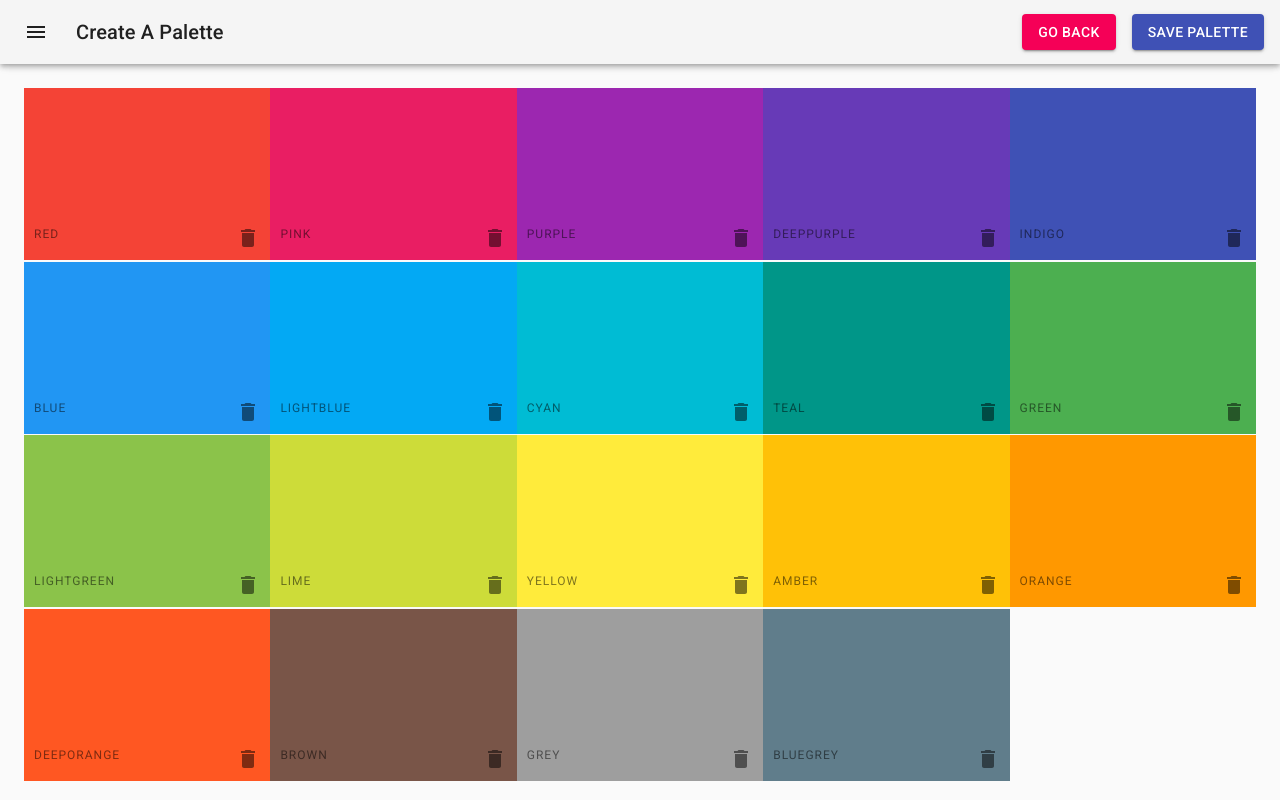
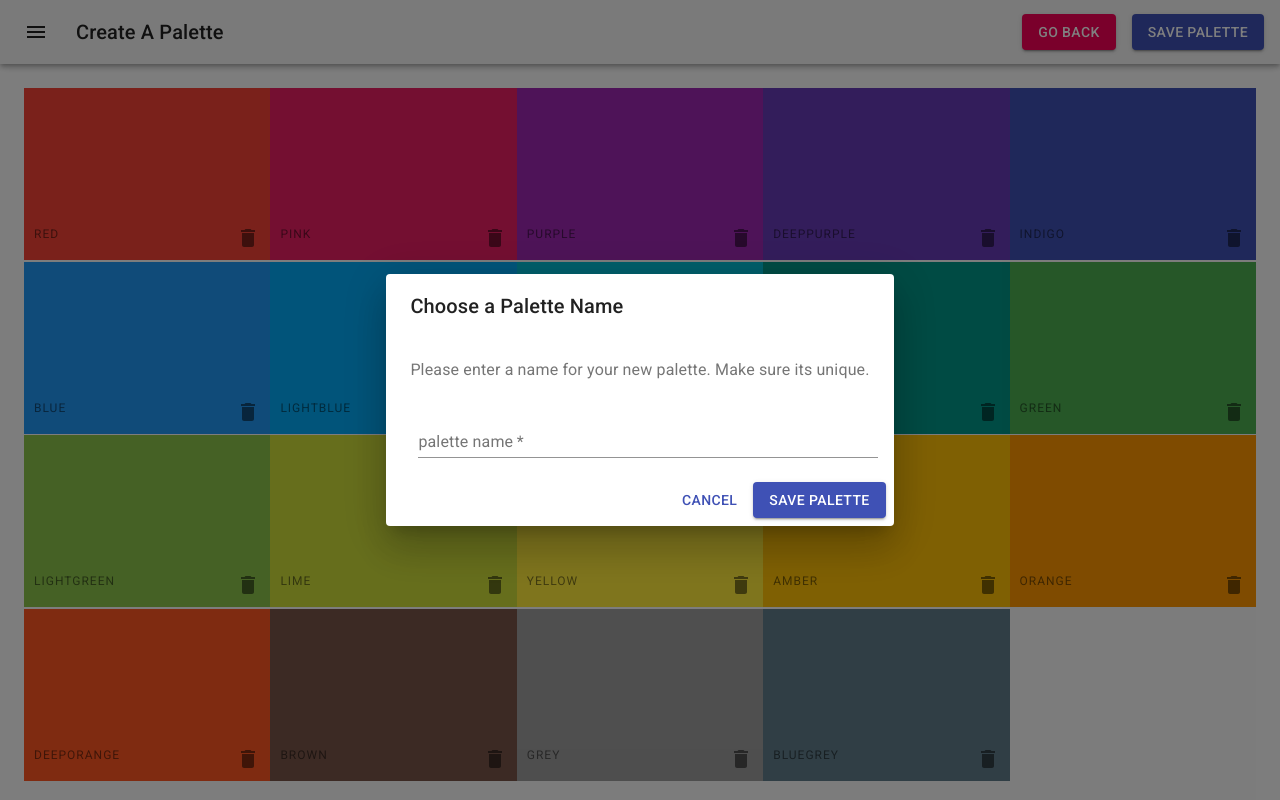
Before and after one commit to Bartosz-L/color_app_react, a React (Create React App) app: page /palette/new in a window 1280 px wide. Both pictures are taken after a click on the button "SAVE PALETTE". Built offline with nearby package versions, Linux system fonts and the light colour scheme.

Commit message:
fixed form not showing again

```diff
--- a/src/components/NewPalette/PaletteFormNav.js
+++ b/src/components/NewPalette/PaletteFormNav.js
@@ -63,8 +63,13 @@ const PaletteFormNav = props => {
     history,
   } = props
   const [formShowing, setFormShowing] = useState(false)
+
   const showForm = () => {
     setFormShowing(true)
+  }
+
+  const hideForm = () => {
+    setFormShowing(false)
   }
 
   return (
@@ -111,6 +116,8 @@ const PaletteFormNav = props => {
           setErrorMessage={setErrorMessage}
           setOpenSnackbar={setOpenSnackbar}
           history={history}
+          hideForm={hideForm}
+          formShowing={formShowing}
         />
       )}
     </div>
--- a/src/components/NewPalette/SavePalettePopupForm.js
+++ b/src/components/NewPalette/SavePalettePopupForm.js
@@ -16,13 +16,10 @@ const SavePalettePopupForm = props => {
     setErrorMessage,
     setOpenSnackbar,
     history,
+    hideForm,
+    formShowing,
   } = props
-  const [open, setOpen] = useState(false)
   const [newPaletteName, setNewPaletteName] = useState('')
-
-  const handleClose = () => {
-    setOpen(false)
-  }
 
   const handleChangeNewPaletteName = e => {
     setNewPaletteName(e.target.value)
@@ -49,7 +46,7 @@ const SavePalettePopupForm = props => {
     }
   }
   return (
-      <Dialog open={open} onClose={handleClose} aria-labelledby="form-dialog-title">
+    <Dialog open={formShowing} onClose={hideForm} aria-labelledby="form-dialog-title">
       <DialogTitle id="form-dialog-title">Choose a Palette Name</DialogTitle>
       <form autoComplete="off" onSubmit={handleSavePalette} name="newPaletteName">
         <DialogContent>
@@ -68,7 +65,7 @@ const SavePalettePopupForm = props => {
           />
         </DialogContent>
         <DialogActions>
-            <Button onClick={handleClose} color="primary">
+          <Button onClick={hideForm} color="primary">
             Cancel
           </Button>
           <Button type="submit" variant="contained" color="primary">
```
Lines whose indentation alone changed are shown as unchanged.
